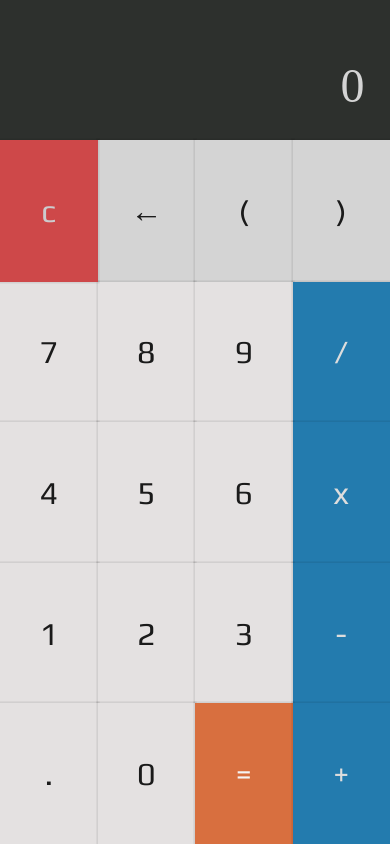
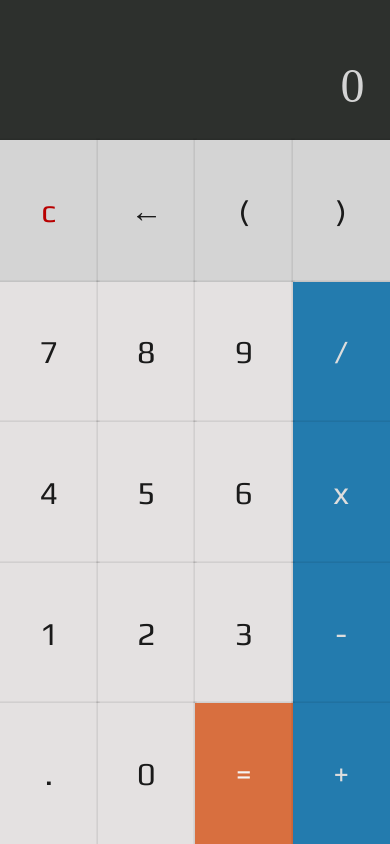
Before and after one commit to gonnzalo/react-calculator, a React (Create React App) app: page / in a window 390 px wide. In both pictures the pointer is over the input 48 px from the left and 210 px from the top of the page. Built offline with nearby package versions, Linux system fonts and the light colour scheme; a web font is replaced by a local one.

Commit message:
finish mobile support

```diff
--- a/src/Keypad.css
+++ b/src/Keypad.css
@@ -26,8 +26,7 @@
   transition: 0.4s;
 }
 
-.btns:hover,
-.btns:active {
+.btns:hover {
   opacity: 0.9;
   color: #e3eee1;
   background-color: rgb(47, 47, 47);
@@ -72,3 +71,44 @@
   background-color: rgb(223, 74, 74);
   color: rgb(221, 221, 221);
 }
+
+/* delete hover effect on touch */
+@media (hover: none), (hover: on-demand) {
+  .btns:hover {
+    background: rgb(228, 225, 225);
+    opacity: 1;
+    color: rgb(26, 26, 26);
+  }
+
+  .equal:hover {
+    background-color: rgb(216, 111, 63);
+    color: rgb(245, 245, 245);
+  }
+
+  .others:hover {
+    background-color: rgb(212, 212, 212);
+  }
+
+  .operators:hover {
+    background-color: rgba(34, 133, 190, 0.877);
+    color: rgb(221, 221, 221);
+  }
+
+  .reset:hover {
+    background-color: rgb(212, 212, 212);
+    color: rgb(184, 0, 0);
+  }
+
+  .btns:active {
+    color: #e3eee1;
+    background-color: rgb(47, 47, 47);
+    box-shadow: 0.5rem 0.5rem 0.5rem rgba(0, 0, 0, 0.2);
+    -webkit-tap-highlight-color: rgba(255, 255, 255, 0);
+  }
+
+  .reset:active {
+    background-color: rgb(223, 74, 74);
+    color: rgb(221, 221, 221);
+    -webkit-tap-highlight-color: rgba(255, 255, 255, 0);
+  }
+}
```
